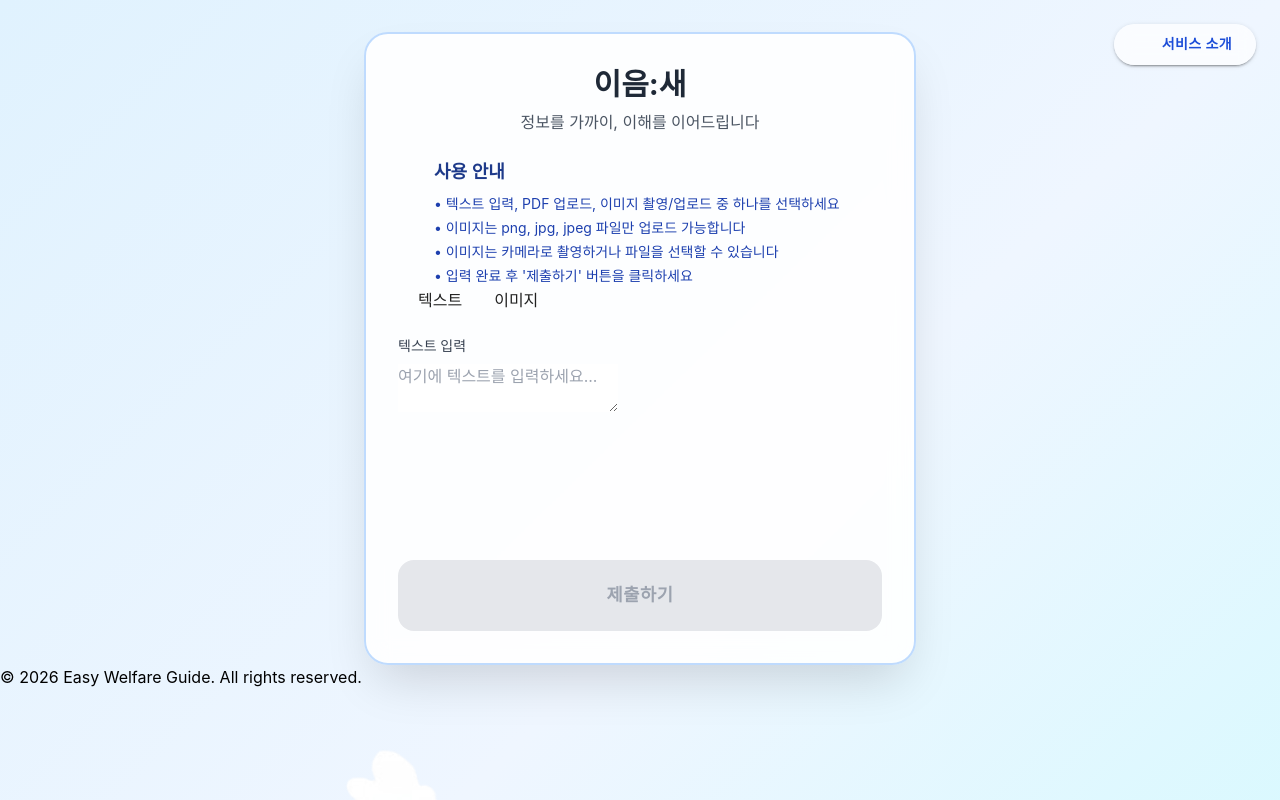
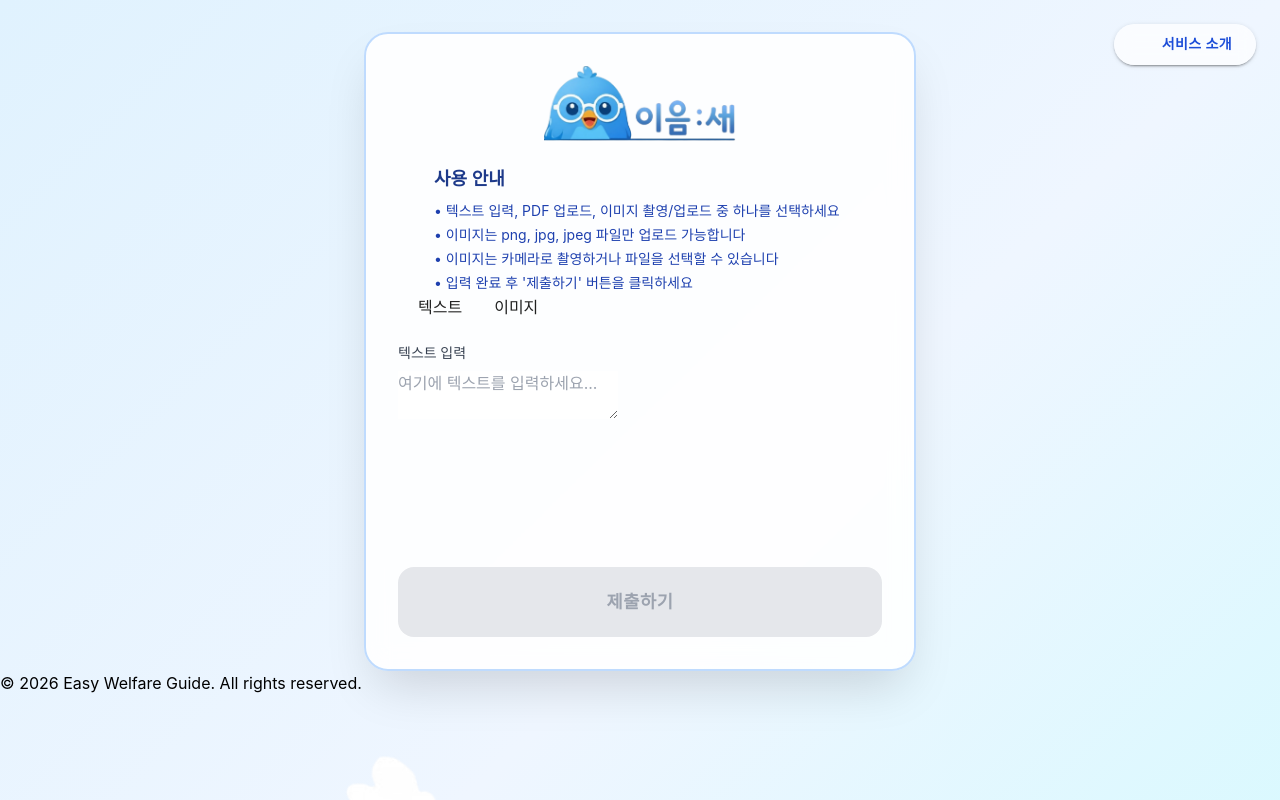
Before and after one commit to E-will-era/easy-welfare-guide, a React (Create React App) app in the folder frontend/: page / in a window 1280 px wide. Shown: the top 800 px of the page. Built offline with nearby package versions, Linux system fonts and the light colour scheme; no server answers; some icons are missing.

Commit message:
styles: 로고 이미지 css 수정

```diff
--- a/frontend/src/components/default/PageHeader.jsx
+++ b/frontend/src/components/default/PageHeader.jsx
@@ -1,14 +1,14 @@
 import React from 'react';
+import mainLogo from '../../assets/images/main_logo.png';
 
 export default function PageHeader() {
     return (
         <div className="mb-6 text-center">
-            <h1 className="text-3xl font-bold text-gray-800 mb-2">
-                이음:새
-            </h1>
-            <p className="text-gray-600">
-                정보를 가까이, 이해를 이어드립니다
-            </p>
+            <img
+                src={mainLogo}
+                alt="이음:새 로고"
+                className="w-32 sm:w-48 mx-auto"
+            />
         </div>
     );
 }
```
Also changed, not shown: frontend/src/assets/images/main_logo.png (added).
